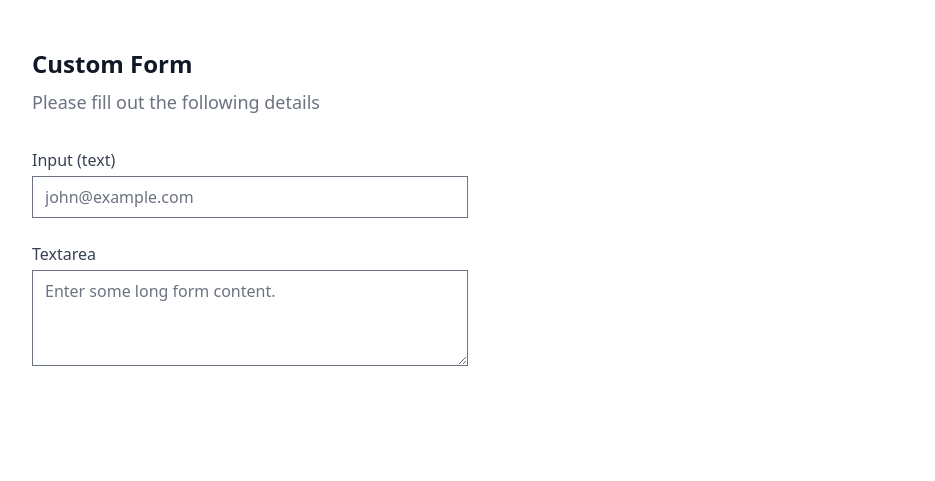
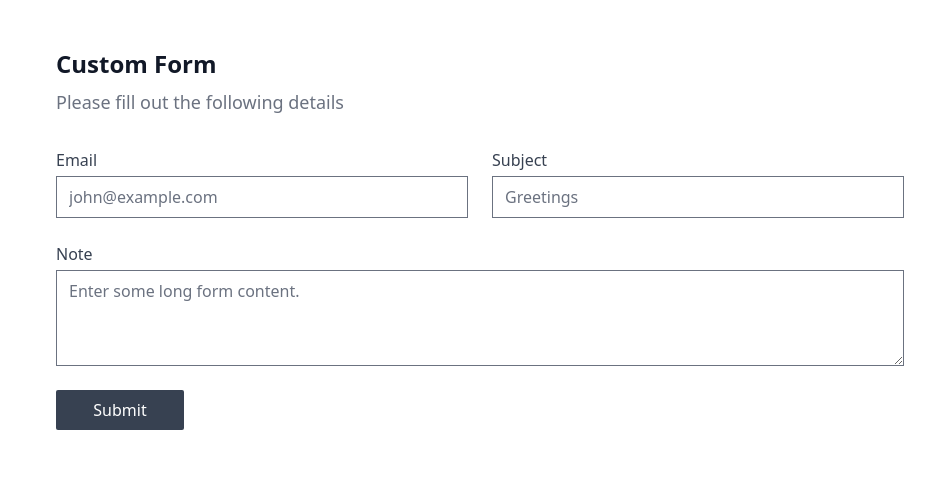
Before and after one commit to JeremyBYU/NoBackendForms, a website: page index.html in a window 1280 px wide. Shown: the whole page, without its empty margins (160-1095 px from the left). Drawn offline with nearby package versions, Linux system fonts and the light colour scheme.

Commit message:
Added Forms

```diff
--- a/index.html
+++ b/index.html
@@ -2,35 +2,102 @@
 <html lang="en" class="h-full antialiased js-focus-visible">
   <head>
     <meta charset="utf-8" />
-    <title>Example No Backend Forms Website</title>
+    <title>No Backend Forms</title>
     <link rel="stylesheet" href="styles/output.css" />
+    <script src="https://unpkg.com/alpinejs" defer></script>
+    <script>
+      const FORM_URL =
+        "https://docs.google.com/forms/u/1/d/e/1FAIpQLSdy3I65AZ0NO63YsL8kw9WQM4zHBXM3SVWsBzFBYmdNNpEI1A/formResponse";
+      const EMAIL_FORM_ID = "entry.1962322928"; // the google form entry field for email
+      const SUBJECT_FORM_ID = "entry.1241410645"; // the google form entry field for subject
+      const NOTE_FORM_ID = "entry.515916046"; // the google form entry field for note
+      function submitForm(formData) {
+        console.log(
+          `Received - email: ${formData.email}; subject: ${formData.subject}; note: ${formData.note}`
+        );
+        console.log("Preparing to submit data to the Google Form");
+
+        // collecting all data into an object
+        const formDetails = {
+          email: formData.email,
+          subject: formData.subject,
+          note: formData.note,
+        };
+        // convert the javascript formDetails object to URL string for POST request
+        const formBodyString = new URLSearchParams(formDetails).toString();
+
+        // posting data to our google form
+        fetch(FORM_URL, {
+          method: "POST",
+          headers: {
+            "Content-Type": "application/x-www-form-urlencoded;charset=UTF-8",
+            "Access-Control-Allow-Origin": "*",
+          },
+          mode: 'cors',
+          body: formBodyString,
+        }).then(() => {
+          console.log("Success!")
+        });
+      }
+    </script>
   </head>
 
-  <body class="antialiased text-gray-900 px-6">
-    <div class="max-w-xl mx-auto py-12 md:max-w-4xl">
+  <body class="antialiased text-gray-900">
+    <div
+      class="max-w-xl mx-auto py-12 md:max-w-4xl px-6"
+      x-data="{
+      email: '',
+      subject: '',
+      note: ''
+    }"
+    >
       <h2 class="text-2xl font-bold">Custom Form</h2>
       <p class="mt-2 text-lg text-gray-500">
         Please fill out the following details
       </p>
-      <div class="mt-8 grid grid-cols-1 md:grid-cols-2 gap-6 items-start">
-        <div class="grid grid-cols-1 gap-6">
-          <label class="block">
-            <span class="text-gray-700">Input (text)</span>
+      <form
+        class="mt-8 grid grid-cols-1 md:grid-cols-2 gap-6 items-start"
+        @submit.prevent="submitForm($data)"
+      >
+        <label class="block col-span-1">
+          <span class="text-gray-700">Email</span>
           <input
             type="text"
             class="form-input mt-1 block w-full"
+            name="form-email"
+            required
+            x-model="email"
             placeholder="john@example.com"
           />
         </label>
-          <label class="block">
-            <span class="text-gray-700">Textarea</span>
+        <label class="block col-span-1">
+          <span class="text-gray-700">Subject</span>
+          <input
+            type="text"
+            class="form-input mt-1 block w-full"
+            name="form-subject"
+            required
+            x-model="subject"
+            placeholder="Greetings"
+          />
+        </label>
+        <label class="block col-span-1 md:col-span-2">
+          <span class="text-gray-700">Note</span>
           <textarea
             class="form-textarea mt-1 block w-full h-24"
             rows="3"
+            name="form-note"
+            required
+            x-model="note"
             placeholder="Enter some long form content."
           ></textarea>
         </label>
-      </div>
+        <button
+          class="bg-gray-700 hover:bg-gray-800 text-white w-32 p-2 rounded-sm"
+        >
+          Submit
+        </button>
+      </form>
     </div>
   </body>
 </html>
```
Also changed, not shown: README.md, media/form_settings.PNG (added), styles/output.css, 1 other file. Lines whose indentation alone changed are shown as unchanged.
